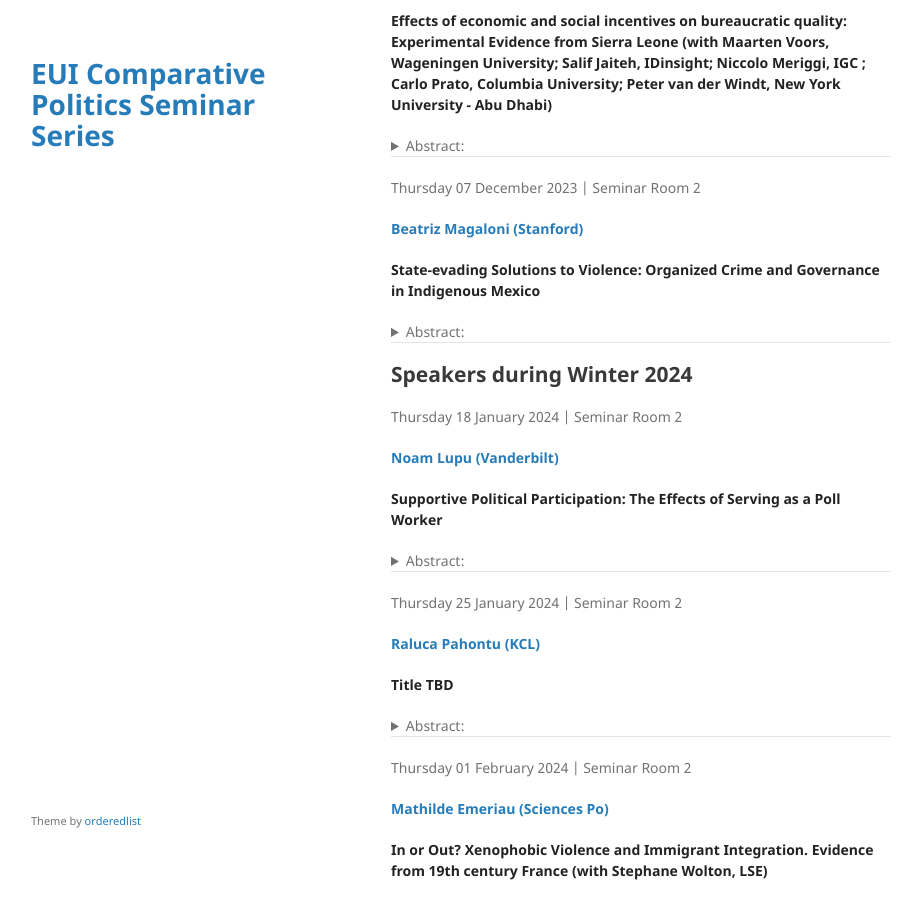
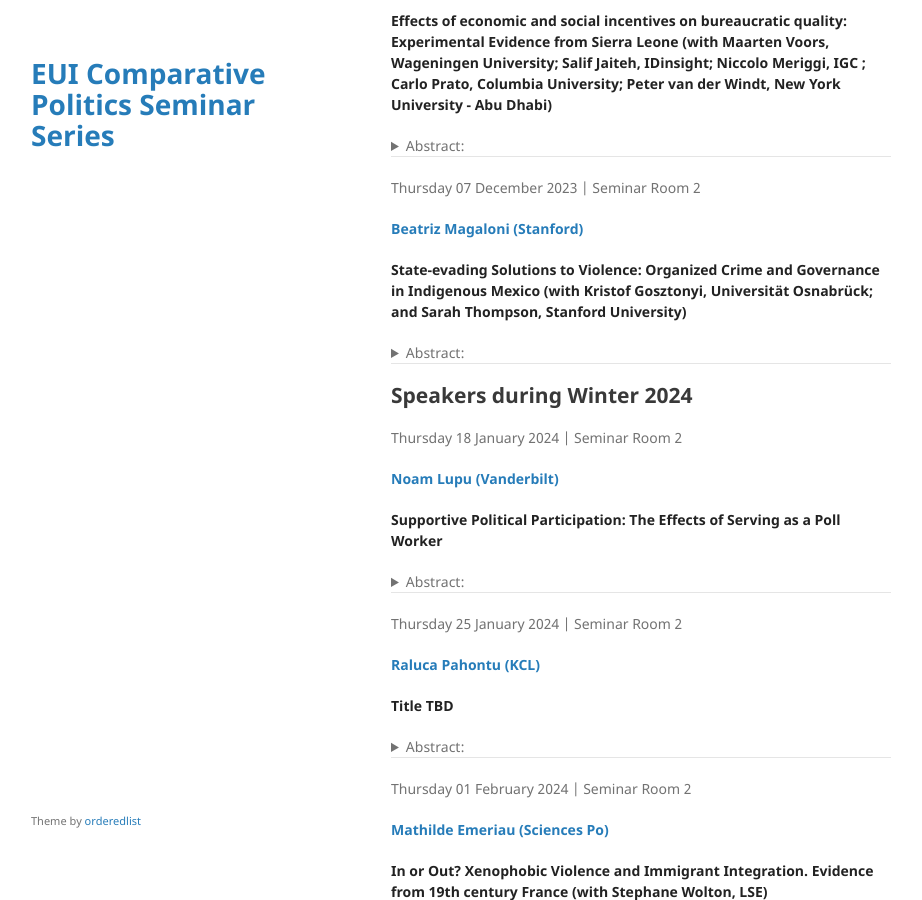
Before and after one commit to cpss-eui/cpss-eui.github.io, a Jekyll site: the page built from index.md, in a window 1280 px wide and 900 px high, scrolled down 1880 px. Shown: the whole window, without its empty margins (179-1101 px from the left). Built offline with Jekyll 4.4.1, drawn with Linux system fonts in a browser that asks for light colours; our own code applies the rules of GitHub Pages for plain Markdown files.

Commit message:
See https://github.com/cpss-eui/comparative-politics-seminar-series/commit/30f1cb1b440c2a41966f7c70435f58ed0bf83845 from refs/heads/main

```diff
--- a/index.md
+++ b/index.md
@@ -285,7 +285,8 @@
 </p>
 
 **State-evading Solutions to Violence: Organized Crime and Governance in
-Indigenous Mexico**
+Indigenous Mexico (with Kristof Gosztonyi, Universität Osnabrück; and
+Sarah Thompson, Stanford University)**
 
 <details>
 <summary>Abstract:</summary>
```
Also changed, not shown: 1 other file.
